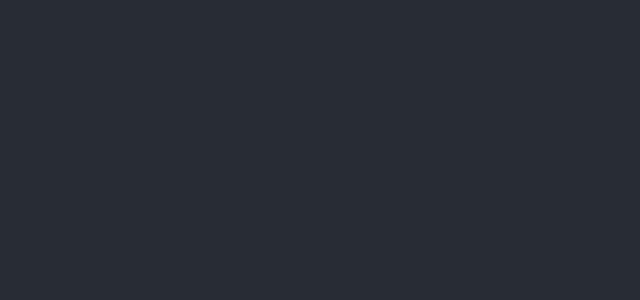
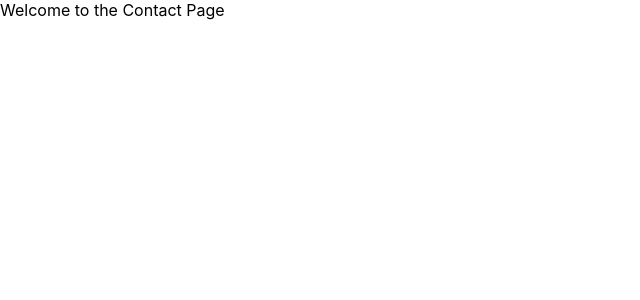
Before and after one commit to ae0n1an/Portfolio, a React (Create React App) app: page /contact in a window 1280 px wide. Shown: the top 300 px of the page, without its empty margins (0-640 px from the left). Built offline with nearby package versions, Linux system fonts and the light colour scheme.

Commit message:
added react router and about and contact pages

```diff
--- a/package.json
+++ b/package.json
@@ -12,6 +12,7 @@
     "@types/react-dom": "^18.2.19",
     "react": "^18.2.0",
     "react-dom": "^18.2.0",
+    "react-router-dom": "^6.22.2",
     "react-scripts": "5.0.1",
     "typescript": "^4.9.5",
     "web-vitals": "^2.1.4"
--- a/src/App.tsx
+++ b/src/App.tsx
@@ -1,12 +1,10 @@
 import React from 'react';
 import './assets/styles/App.css';
+import AppRouter from './AppRouter';
 
 function App() {
   return (
-    <div className="App">
-      <header className="App-header">
-      </header>
-    </div>
+    <AppRouter />
   );
 }
 
--- /dev/null
+++ b/src/AppRouter.tsx
@@ -0,0 +1,19 @@
+import React from 'react';
+import { BrowserRouter as Router, Route, Routes } from 'react-router-dom';
+import Home from './pages/Home';
+import About from './pages/About';
+import Contact from './pages/Contact';
+
+const AppRouter = () => {
+  return (
+    <Router>
+      <Routes>
+        <Route path="/" Component={Home} />
+        <Route path="/about" Component={About} />
+        <Route path="/contact" Component={Contact} />
+      </Routes>
+    </Router>
+  );
+};
+
+export default AppRouter;
--- /dev/null
+++ b/src/pages/About.tsx
@@ -0,0 +1,7 @@
+import React from 'react';
+
+const About = () => {
+  return <div>Welcome to the About Page</div>;
+};
+
+export default About;
--- /dev/null
+++ b/src/pages/Contact.tsx
@@ -0,0 +1,7 @@
+import React from 'react';
+
+const Contact = () => {
+  return <div>Welcome to the Contact Page</div>;
+};
+
+export default Contact;
--- /dev/null
+++ b/src/pages/Home.tsx
@@ -0,0 +1,7 @@
+import React from 'react';
+
+const Home = () => {
+  return <div>Welcome to the Home Page</div>;
+};
+
+export default Home;
```
Also changed, not shown: 1 other file (tests, documents, lock files or other folders).
